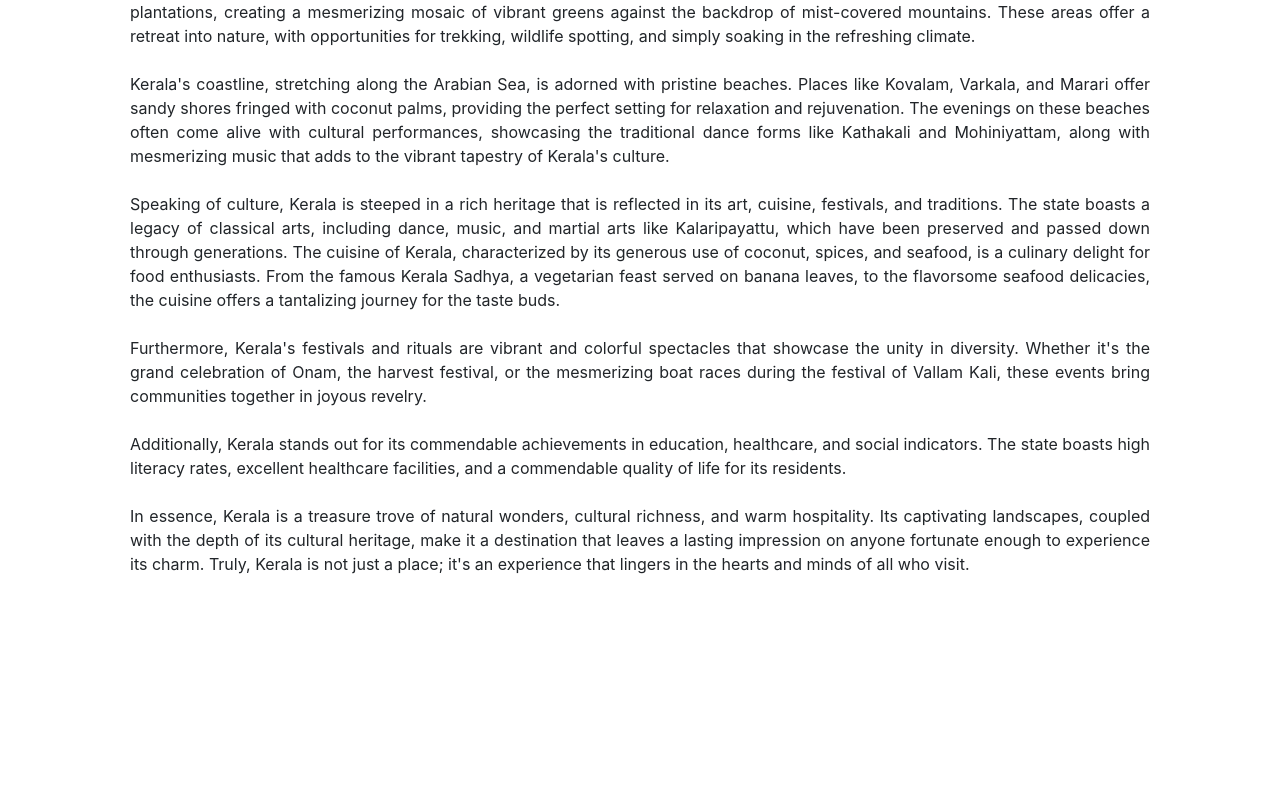
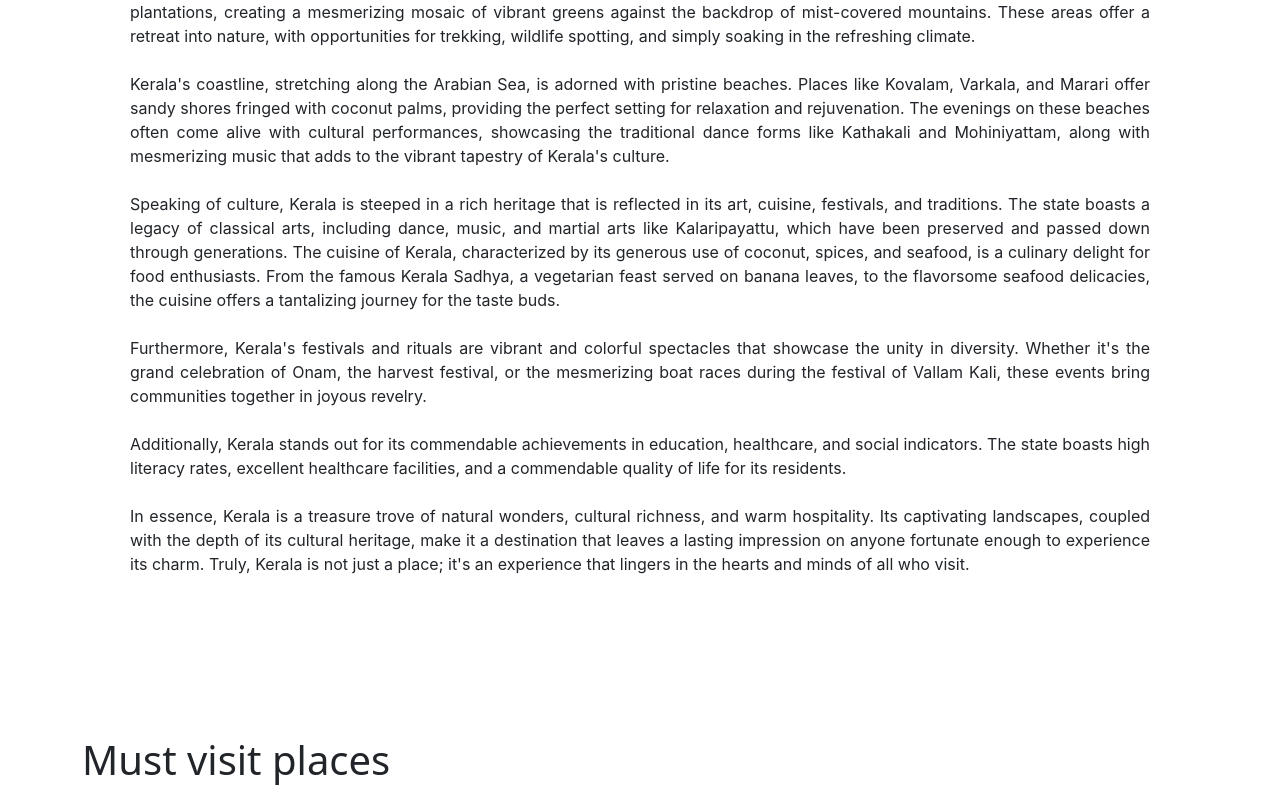
Before and after one commit to akarjun313/MyProject, a plain HTML site: page index.html in a window 1280 px wide. Shown: the part 1267-2059 px from the top of the page. Before the commit the page ends 1891 px from the top, so only its background shows below. Drawn offline with nearby package versions, Linux system fonts and the light colour scheme; files that its build step writes are made by us from their sources.

```diff
--- a/index.html
+++ b/index.html
@@ -140,6 +140,11 @@
       </div>
 
 
+      <!-- Hotspots section  -->
+      <div class="container abt-sec">
+        <h1>Must visit places</h1>
+      </div>
+
 
     <!-- bootstrap js & popper Files  -->
     <script src="https://cdn.jsdelivr.net/npm/bootstrap@5.2.3/dist/js/bootstrap.bundle.min.js" integrity="sha384-kenU1KFdBIe4zVF0s0G1M5b4hcpxyD9F7jL+jjXkk+Q2h455rYXK/7HAuoJl+0I4" crossorigin="anonymous"></script>
```
Also changed, not shown: Styles/Index.css (renamed from Index.css).
